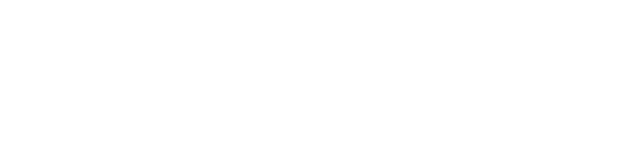
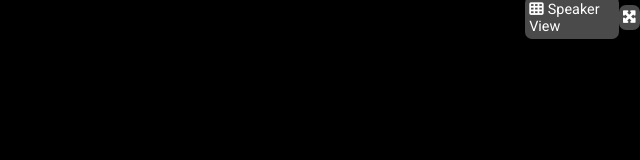
Before and after one commit to saragrigolin/html-css-zoom, a plain HTML site: page index.html in a window 1280 px wide. Shown: the whole page, without its empty margins (640-1280 px from the left). Drawn offline with Linux system fonts and the light colour scheme.

Commit message:
top header

```diff
--- a/css/style.css
+++ b/css/style.css
@@ -1,3 +1,7 @@
+:root {
+    --grey: #4A4A4A;
+}
+
 * {
     margin: 0;
     padding: 0;
@@ -6,4 +10,58 @@
 
 html {
     font-size: 100%;
+    font-family: 'Roboto', sans-serif;
 }
+
+body {
+    background-color: black;
+    position: relative;
+}
+
+.container {
+    width: 100%;
+    height: 100vh;
+    min-width: 500px;
+    min-height: 500px;
+    overflow: hidden;
+}
+
+header {
+    width: 100%;
+    position: fixed;
+    z-index: 9999;
+    display: flex;
+    justify-content: flex-end;
+    align-items: center;
+    height: 35px;
+    background-color: black;
+    font-size: 0.9em;
+    font-weight: 400;
+}
+
+header nav {
+    color: white;
+    width: 9%;
+}
+
+header nav ul.nav-buttons {
+    display: flex;
+    list-style-type: none;
+    justify-content: space-around;
+    align-items: center;
+    flex-basis: 9%;
+}
+
+header nav ul.nav-buttons li {
+    padding: 0.3em;
+    background-color: var(--grey);
+    border-radius: 7px;
+}
+
+header nav ul.nav-buttons span {
+    padding-left: 0.3em;
+}
+
+.main-container {
+
+}
--- a/index.html
+++ b/index.html
@@ -4,10 +4,35 @@
     <meta charset="UTF-8">
     <meta http-equiv="X-UA-Compatible" content="IE=edge">
     <meta name="viewport" content="width=device-width, initial-scale=1.0">
+    <link rel="stylesheet" href="https://cdnjs.cloudflare.com/ajax/libs/font-awesome/6.0.0-beta2/css/all.min.css"
+        integrity="sha512-YWzhKL2whUzgiheMoBFwW8CKV4qpHQAEuvilg9FAn5VJUDwKZZxkJNuGM4XkWuk94WCrrwslk8yWNGmY1EduTA=="
+        crossorigin="anonymous" referrerpolicy="no-referrer" />
+    <link rel="preconnect" href="https://fonts.googleapis.com">
+    <link rel="preconnect" href="https://fonts.gstatic.com" crossorigin>
+    <link
+        href="https://fonts.googleapis.com/css2?family=Roboto:ital,wght@0,100;0,300;0,400;0,500;0,700;0,900;1,100;1,300;1,400;1,500;1,700;1,900&display=swap"
+        rel="stylesheet">
     <link rel="stylesheet" href="css/style.css">
     <title>Zoom</title>
 </head>
 <body>
+    <div class="container">
+        <header>
+            <nav>
+                <ul class="nav-buttons">
+                    <li><i class="fas fa-th"></i><span>Speaker View</span></li>
+                    <li><i class="fas fa-expand-arrows-alt"></i></li>
+                </ul>
+            </nav>
+        </header>
+        <main>
+            </div>
+        </main>
+        <footer>
+            <nav>
 
+            </nav>
+        </footer>
+    </div>
 </body>
 </html>
```
